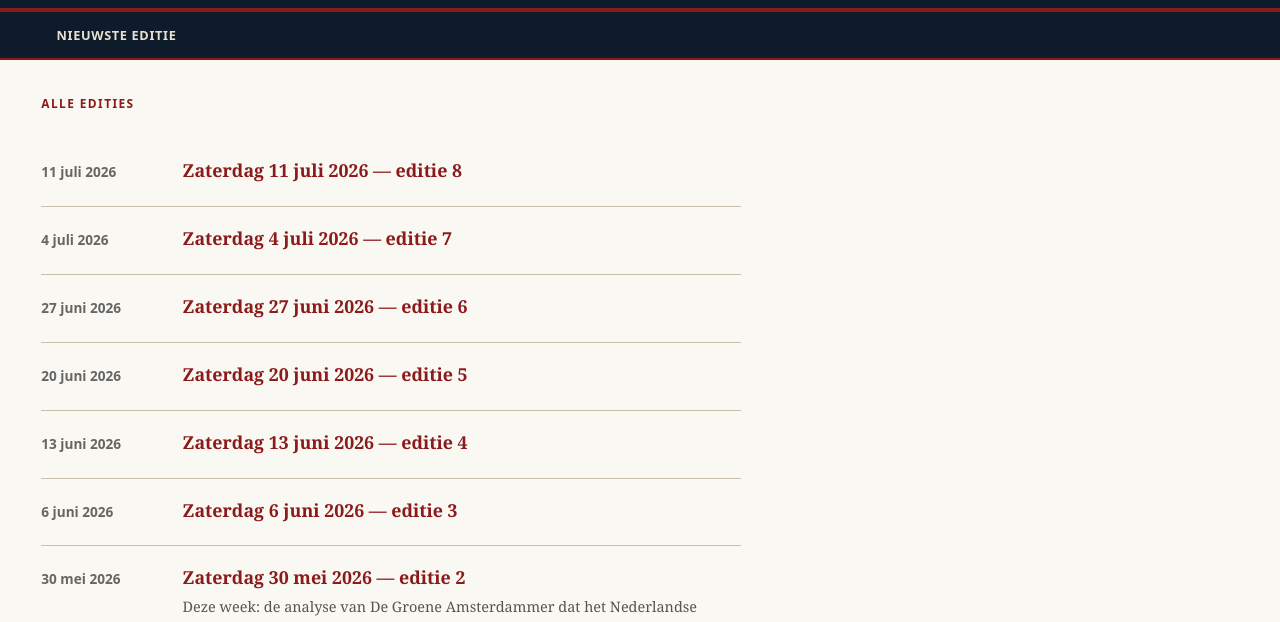
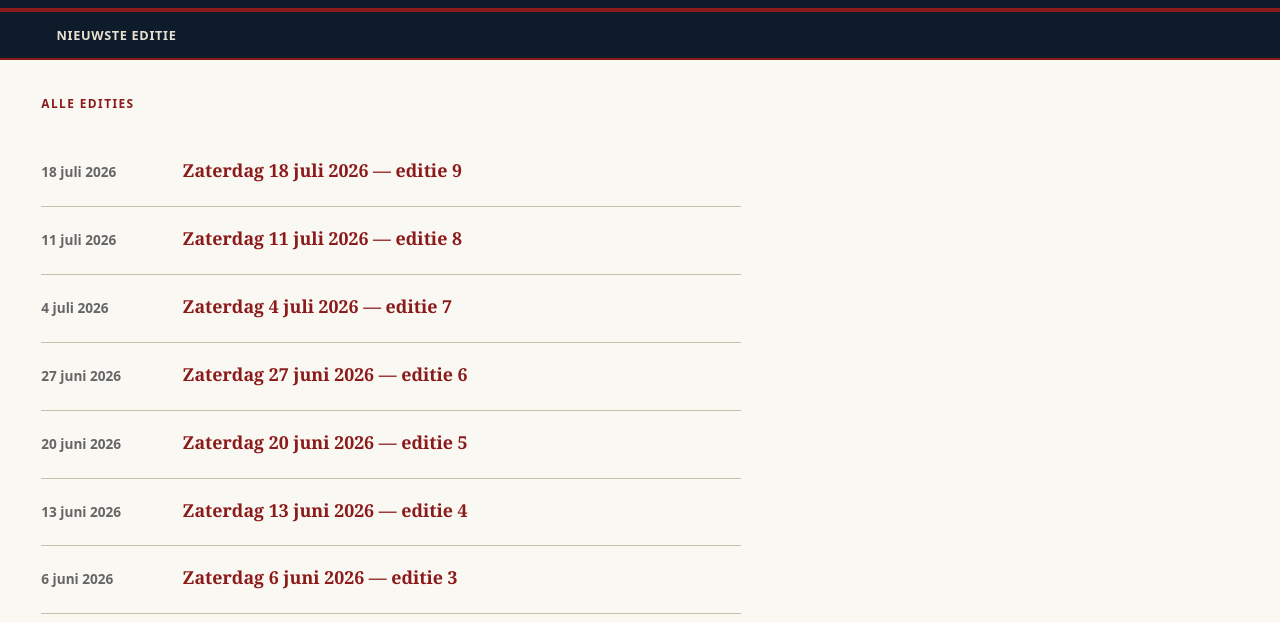
Before and after one commit to resonancebythies/weekkrant, a plain HTML site: page archief/index.html in a window 1280 px wide. Shown: the part 142-764 px from the top of the page. Drawn offline with Linux system fonts and the light colour scheme.

Commit message:
archief bijgewerkt — editie 9

```diff
--- a/archief/index.html
+++ b/archief/index.html
@@ -32,6 +32,13 @@
       <h2 class="sectie-kop">Alle edities</h2>
       <div class="archief-lijst">
         <div class="archief-item">
+  <div class="archief-datum">18 juli 2026</div>
+  <div>
+    <a class="archief-link-titel" href="2026-07-18/">Zaterdag 18 juli 2026 — editie 9</a>
+    <p class="archief-samenvatting"></p>
+  </div>
+</div>
+<div class="archief-item">
   <div class="archief-datum">11 juli 2026</div>
   <div>
     <a class="archief-link-titel" href="2026-07-11/">Zaterdag 11 juli 2026 — editie 8</a>
```
